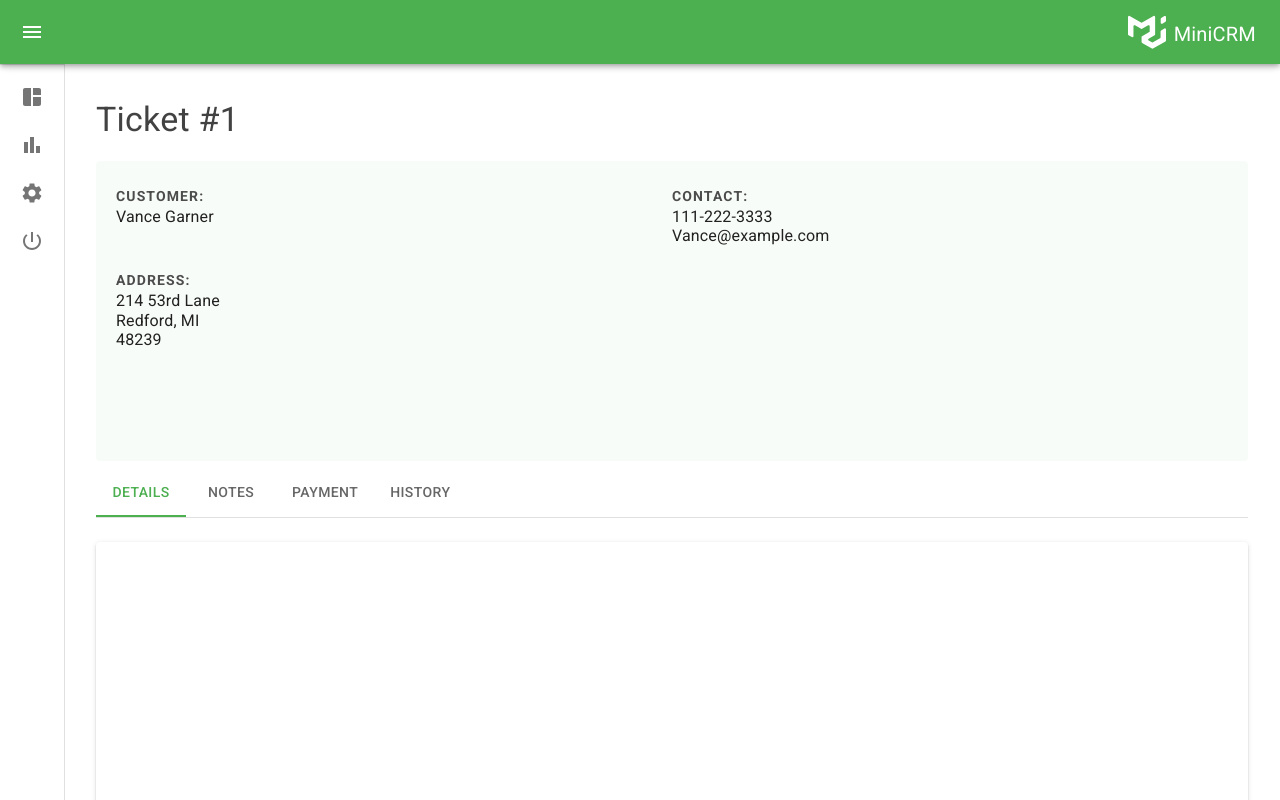
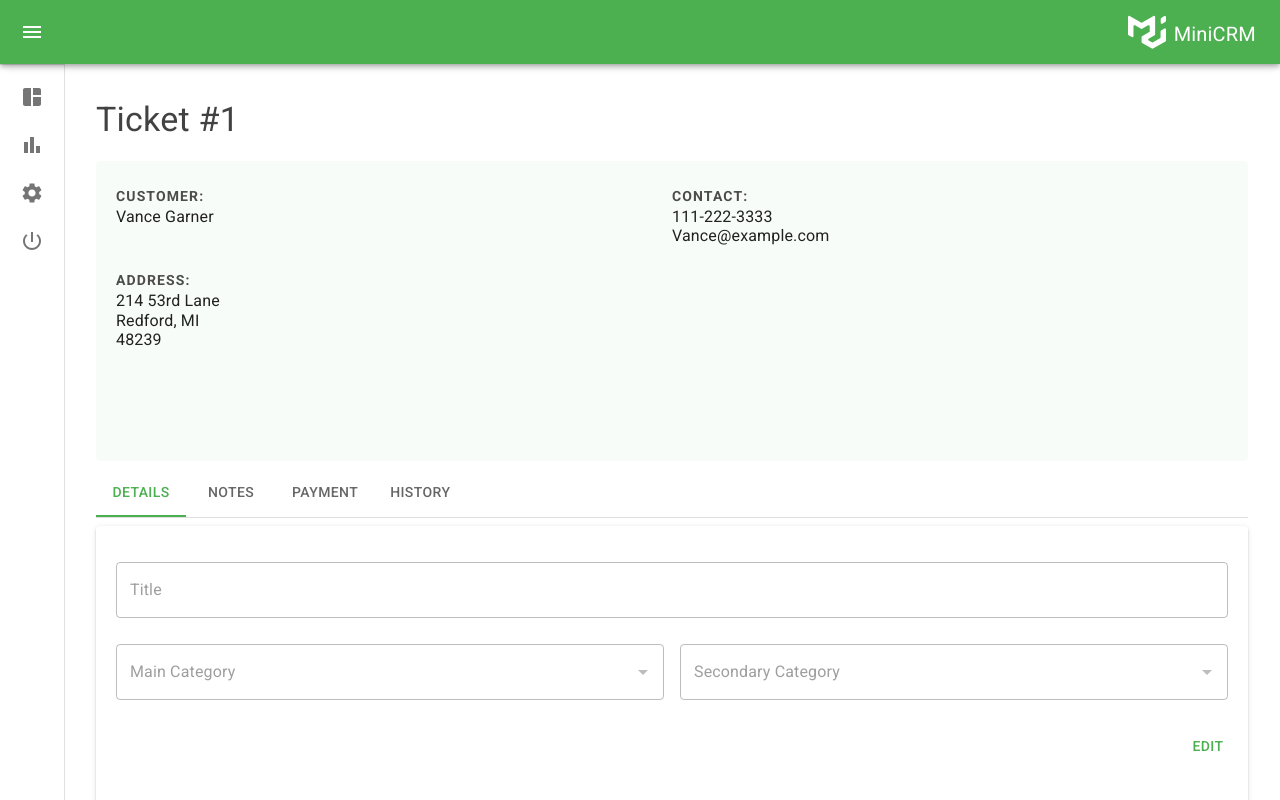
Before and after one commit to boostedd2/material-mini-crm, a Next.js app: page /tickets/1 in a window 1280 px wide. Shown: the top 800 px of the page. Built offline with nearby package versions, Linux system fonts and the light colour scheme; sample sign-in values are in the browser's storage.

Commit message:
init ticket detail tabs

```diff
--- /dev/null
+++ b/src/_components/TicketDetail/Tabs/DetailTab.js
@@ -0,0 +1,147 @@
+import {Field, Form, Formik} from "formik";
+import Grid from "@mui/material/Grid";
+import {Autocomplete, Button, DialogActions, TextField} from "@mui/material";
+import React from "react";
+import * as Yup from "yup";
+import {styled} from "@mui/material/styles";
+
+const validationSchema = Yup.object().shape({
+  ticketTitle: Yup.string().required('Required'),
+  mainCategory: Yup.string().required('Required'),
+  secondCategory: Yup.string().required('Required'),
+  customerSearch: Yup.string().required('Required'),
+  initialNotes: Yup.string().required('Required'),
+});
+
+const initialValues = {
+  ticketTitle: '',
+  mainCategory: '',
+  secondCategory: '',
+  customerSearch: '',
+  initialNotes: ''
+};
+
+
+const mainCategoryOptions = [
+  {label: 'Software Development'},
+  {label: 'Server Management'},
+  {label: 'Hosting'},
+  {label: 'General'},
+]
+
+const secondaryCategoryOptions = [
+  {label: 'Frontend Development', mainCategory: 'Software Development'},
+  {label: 'Backend Development', mainCategory: 'Software Development'},
+  {label: 'Application Deployment', mainCategory: 'Server Management'},
+  {label: 'OS Updates', mainCategory: 'Server Management'},
+  {label: 'Software Package Updates', mainCategory: 'Server Management'},
+  {label: 'Security', mainCategory: 'Server Management'},
+  {label: 'DNS Records', mainCategory: 'Hosting'},
+  {label: 'Domain Name Acquisition', mainCategory: 'Hosting'},
+]
+
+const StyledGridContainer = styled(Grid)(({ theme }) => ({
+  padding: 20
+}));
+
+const StyledAutocomplete = styled(Autocomplete)(({ theme }) => ({
+  width: '100%',
+  marginTop: '10px',
+
+  '& .MuiAutocomplete-inputRoot': {
+    width: '100%',
+    color: theme.palette.text.primary,
+    paddingLeft: '16px',
+  },
+}));
+
+const DetailTab = () => {
+  return (
+    <div>
+      <Formik
+        initialValues={initialValues}
+        validationSchema={validationSchema}
+        onSubmit={console.log}
+      >
+        {({errors, values, setFieldValue, touched, setFieldTouched}) => (
+          <Form>
+            <StyledGridContainer container spacing={2}>
+              <Grid item xs={12}>
+                <Field
+                  as={TextField}
+                  name="ticketTitle"
+                  label="Title"
+                  error={touched.ticketTitle && Boolean(errors.ticketTitle)}
+                  helperText={touched.ticketTitle && errors.ticketTitle}
+                  fullWidth
+                  disabled
+                />
+              </Grid>
+              <Grid item xs={6}>
+                <Field
+                  name="mainCategory"
+                  validate={value => !value && 'Required'}
+                >
+                  {({ field, form }) => (
+                    <StyledAutocomplete
+                      {...field}
+                      disablePortal
+                      id="mainCategory-autocomplete"
+                      options={mainCategoryOptions}
+                      onChange={(e, value) => form.setFieldValue('mainCategory', value.label)}
+                      onBlur={() => form.setFieldTouched('mainCategory', true)}
+                      error={form.touched.mainCategory && Boolean(form.errors.mainCategory)}
+                      disabled
+                      renderInput={(params) => (
+                        <TextField
+                          {...params}
+                          label="Main Category"
+                          helperText={form.touched.mainCategory && form.errors.mainCategory}
+                          error={form.touched.mainCategory && Boolean(form.errors.mainCategory)}
+                          fullWidth
+                        />
+                      )}
+                    />
+                  )}
+                </Field>
+              </Grid>
+              <Grid item xs={6}>
+                <Field
+                  name="secondCategory"
+                  validate={value => !value && 'Required'}
+                >
+                  {({ field, form }) => (
+                    <StyledAutocomplete
+                      {...field}
+                      disablePortal
+                      id="secondCategory-autocomplete"
+                      options={secondaryCategoryOptions.filter(sc => sc.mainCategory === form.values.mainCategory)}
+                      onChange={(e, value) => form.setFieldValue('secondCategory', value.label)}
+                      onBlur={() => form.setFieldTouched('secondCategory', true)}
+                      error={form.touched.secondCategory && Boolean(form.errors.secondCategory)}
+                      disabled
+                      renderInput={(params) => (
+                        <TextField
+                          {...params}
+                          label="Secondary Category"
+                          helperText={form.touched.secondCategory && form.errors.secondCategory}
+                          error={form.touched.secondCategory && Boolean(form.errors.secondCategory)}
+                          fullWidth
+                        />
+                      )}
+                    />
+                  )}
+                </Field>
+              </Grid>
+            </StyledGridContainer>
+            <DialogActions>
+              <Button>Edit</Button>
+            </DialogActions>
+          </Form>
+        )}
+      </Formik>
+    </div>
+  )
+}
+
+export default DetailTab;
--- a/src/_components/TicketDetail/TicketDetailTabs.js
+++ b/src/_components/TicketDetail/TicketDetailTabs.js
@@ -5,6 +5,7 @@ import Box from '@mui/material/Box';
 import { useState } from 'react'
 import TicketDetailsForm from "@/_components/TicketDetail/TicketDetailsCardWrapper";
 import TicketDetailsCardWrapper from "@/_components/TicketDetail/TicketDetailsCardWrapper";
+import DetailTab from "@/_components/TicketDetail/Tabs/DetailTab";
 
 function TabPanel(props) {
   const { children, value, index, ...other } = props;
@@ -51,7 +52,9 @@ const TicketDetailTabs = () => {
         </Tabs>
       </Box>
       <TabPanel value={value} index={0}>
-        <TicketDetailsCardWrapper></TicketDetailsCardWrapper>
+        <TicketDetailsCardWrapper>
+          <DetailTab />
+        </TicketDetailsCardWrapper>
       </TabPanel>
       <TabPanel value={value} index={1}>
         <TicketDetailsCardWrapper></TicketDetailsCardWrapper>
```
Also changed, not shown: src/_components/TicketDetail/Tabs/HistoryTab.js (added), src/_components/TicketDetail/Tabs/NotesTab.js (added), src/_components/TicketDetail/Tabs/PaymentTab.js (added).
